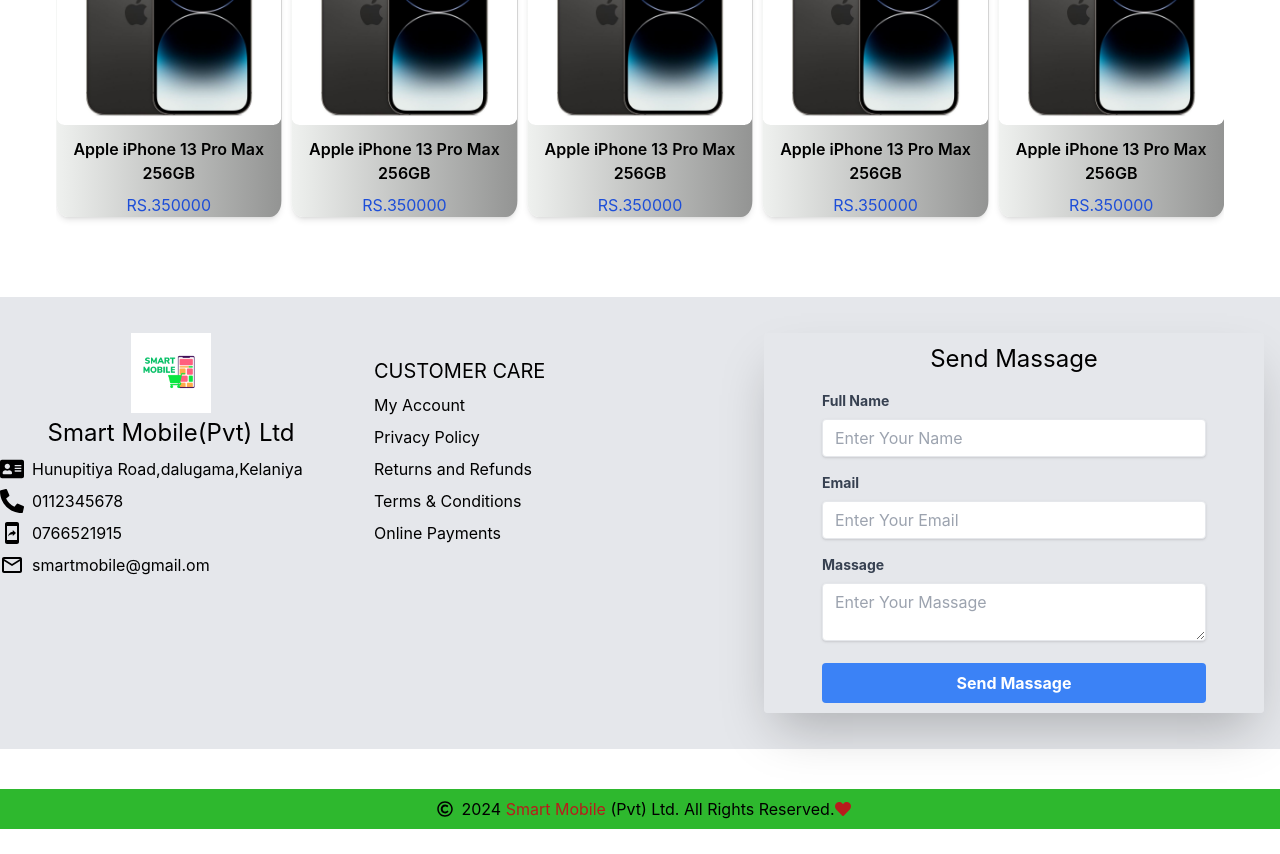
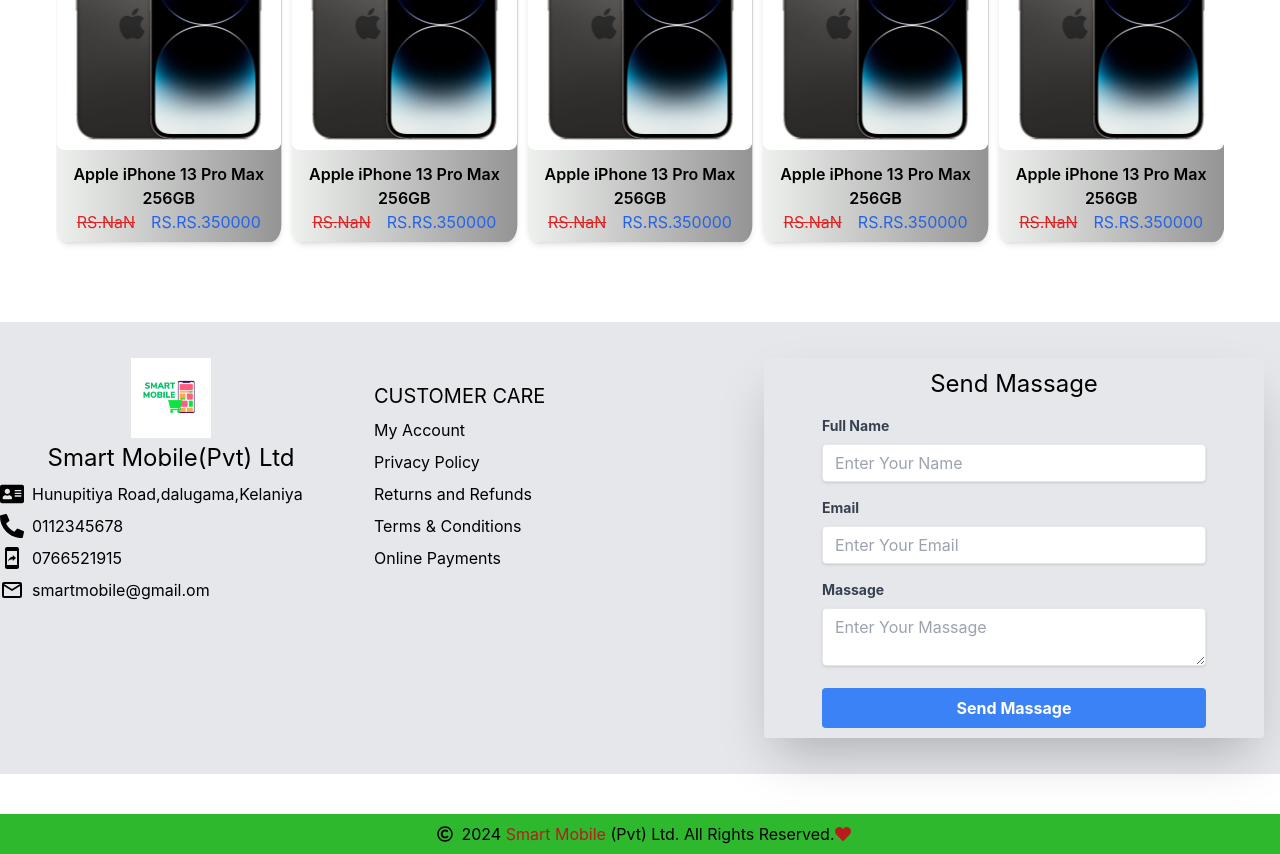
Before and after one commit to NipunaSudesh/Mobile-Store-Management-System, a React (Create React App) app in the folder FrontEnd/: page / in a window 1280 px wide. Shown: the part 1340-2194 px from the top of the page. Before the commit the page ends 2169 px from the top, so only its background shows below. Built offline with nearby package versions, Linux system fonts and the light colour scheme; no server answers.

Commit message:
updated style

```diff
--- a/FrontEnd/src/Components/LatestMobile.js
+++ b/FrontEnd/src/Components/LatestMobile.js
@@ -31,7 +31,7 @@ export const LatestMobile = () => {
             name={product.name}
             price={product.price}
             image={product.imgURL}
-            details={product.details}
+            deltails={product.details}
             />
           ))}
 
--- a/FrontEnd/src/Components/ProductCard.js
+++ b/FrontEnd/src/Components/ProductCard.js
@@ -2,6 +2,7 @@ import React from 'react'
 
 
 export const ProductCard = ({name,deltails,price,image}) => {
+  const discountedPrice = price * 0.9;
   return (
     <div className='h-auto w-full items-center  rounded-5g shadow-md flex flex-col
     bg-gradient-to-r from-[#eff1ef] to-[#939493] group hover:bg-gradient-to-b
@@ -9,7 +10,7 @@ export const ProductCard = ({name,deltails,price,image}) => {
 
       <div className="relative w-full m-1 overflow-hidden rounded-lg group">
   <img
-    className="mx-auto w-60 h-55 rounded-lg object-cover transition-transform duration-500 group-hover:scale-110"
+    className="mx-auto w-60 h-[250px] rounded-lg object-cover transition-transform duration-500 group-hover:scale-110"
     src={image}
     alt="src"
   />
@@ -31,10 +32,14 @@ export const ProductCard = ({name,deltails,price,image}) => {
   </div>
 </div>
 
-      <div className="flex flex-col gap-1 mt-2 items-center text-center">
+      <div className="flex flex-col mb-2 mt-2 items-center text-center">
         <h2 className='font-semibold'>{name}</h2>
-        <h2 className='font-semibold'>{deltails}</h2>
-        <h3><span className='text-blue-700'>{price}</span></h3>
+        <h2 className='font-normal'>{deltails}</h2>
+        <div className='flex gap-4'>
+            <h3><span className='text-red-600 line-through'>RS.{discountedPrice}</span></h3>
+            <h3><span className='text-blue-600'>RS.{price}</span></h3>
+        </div>
+
       </div>
     </div>
   )
```
